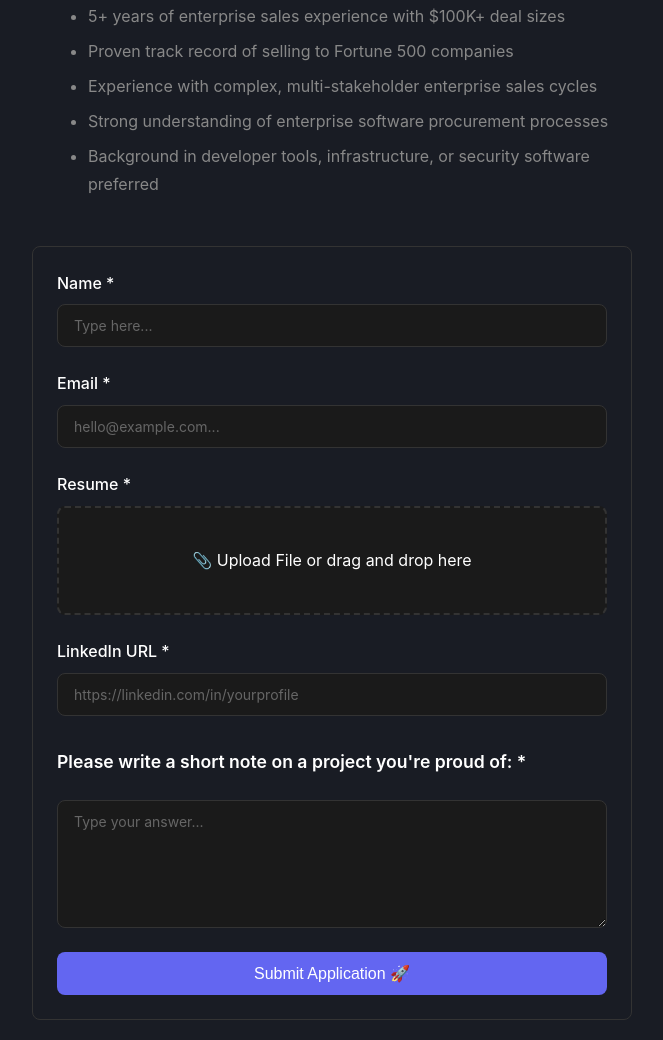
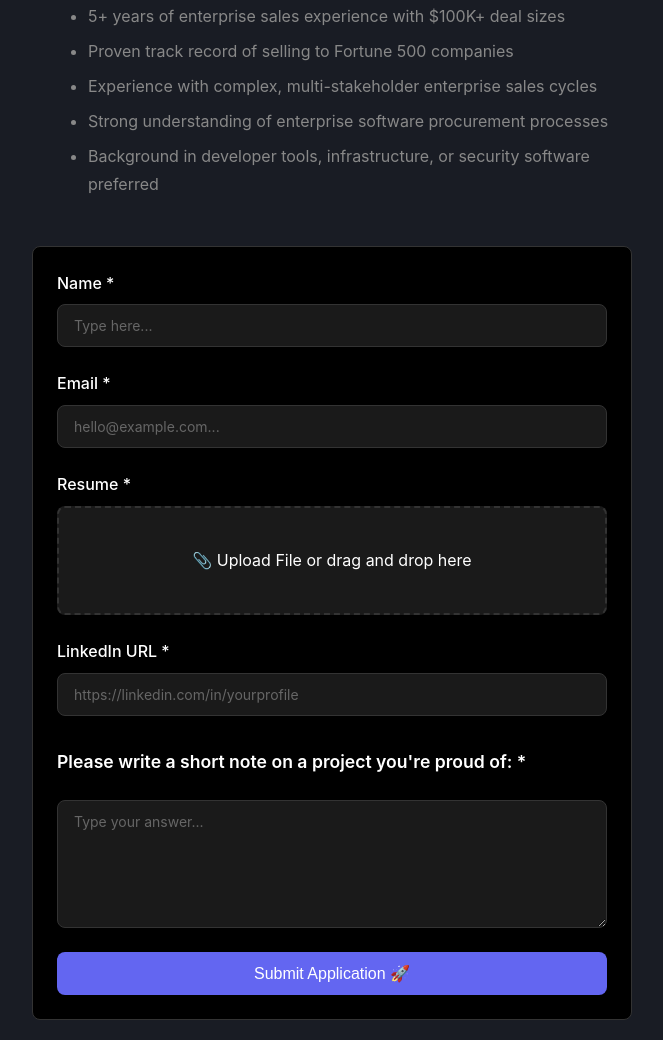
Before and after one commit to danielwwang/anyspherejobsite, a plain HTML site: page enterprise-ae.html in a window 1280 px wide. Shown: the part 567-1607 px from the top of the page, without its empty margins (456-1119 px from the left). Drawn offline with Linux system fonts and the light colour scheme.

Commit message:
Change form backgrounds to black for better contrast

```diff
--- a/enterprise-ae.html
+++ b/enterprise-ae.html
@@ -61,7 +61,7 @@
       margin-bottom: 1rem;
     }
     .form-container {
-      background: #191C24;
+      background: #000000;
       border: 1px solid #333;
       border-radius: 8px;
       padding: 24px;
```
Also changed, not shown: emerging-enterprise.html (+1 -1 lines), enterprise-product-engineer.html (+1 -1 lines), generalist.html (+1 -1 lines), infrastructure-engineer.html (+1 -1 lines), product-engineer.html (+1 -1 lines), research-engineer.html (+1 -1 lines).
